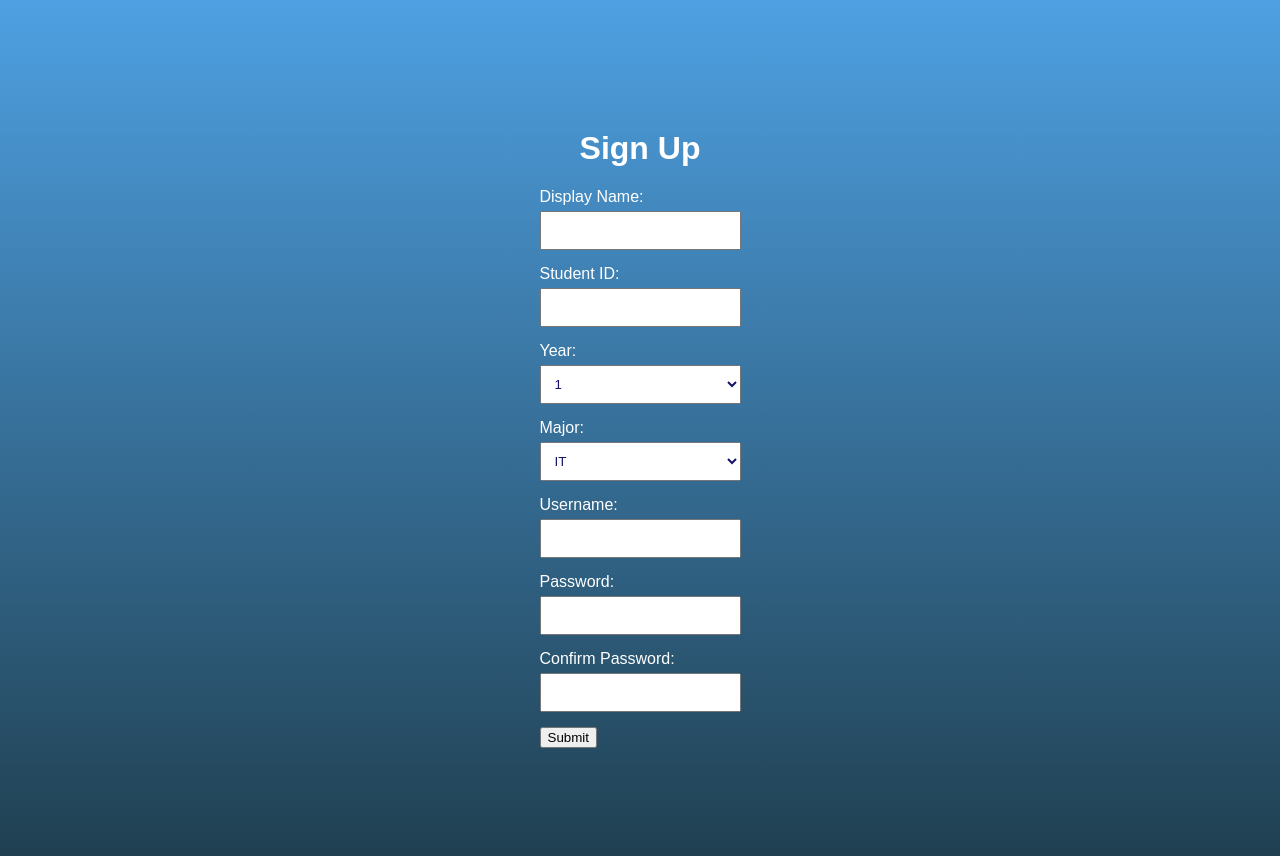
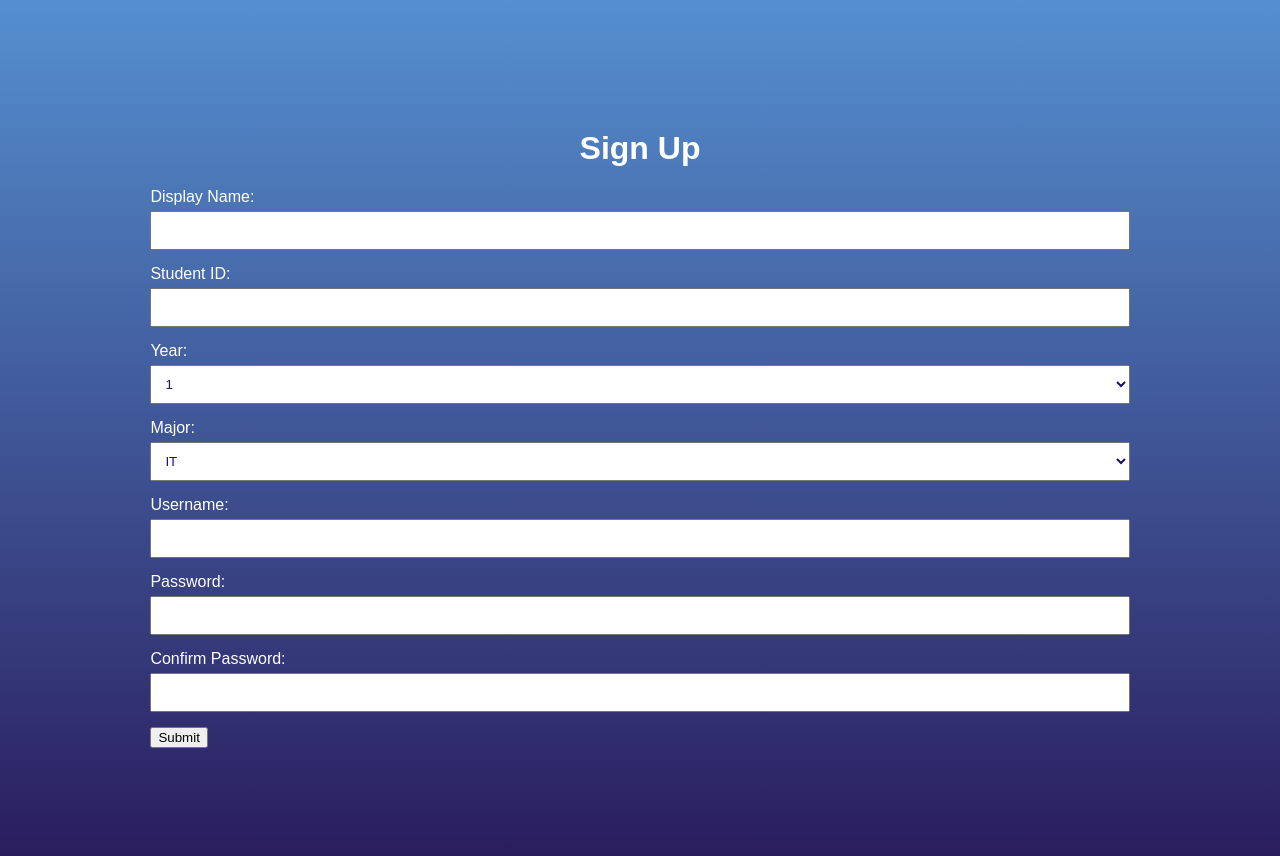
Before and after one commit to Pattrapol-Yaowaraj/All-IT-By-Jing-, a Django app: page /accounts/register/ in a window 1280 px wide. Run offline with Django 4.2, Linux system fonts and the light colour scheme.

Commit message:
149:edit text box

```diff
--- a/All_IT/accounts/templates/account/signup.html
+++ b/All_IT/accounts/templates/account/signup.html
@@ -1,3 +1,4 @@
+{% load static %}
 <!DOCTYPE html>
 <html lang="en">
 <head>
@@ -10,7 +11,9 @@
       padding: 20px;
       color: white;
       height: 100vh;
-      background-image: linear-gradient(to bottom, #4ea0e2, #204051);
+      background-image: linear-gradient(rgb(85, 144, 208),rgb(42, 29, 94) );
+      background-size: cover;
+      background-repeat: no-repeat;
       display: flex;
       flex-direction: column;
       align-items: center;
@@ -23,6 +26,7 @@
     label {
       display: block;
       margin-bottom: 5px;
+      color: rgb(255, 255, 255);
     }
     input, select {
       width: 100%;
@@ -34,19 +38,19 @@
 </head>
 <body>
   <h1>Sign Up</h1>
-  <form method="post" action="{% url 'registration:register' %}">
+  <form method="post" action="{% url 'registration:register' %}" style="width: 80%;">
     {% csrf_token %}
     {% if user_form.errors %}
       {% for field in user_form %}
         {% for error in field.errors %}
-          <div style="color: red;">{{ error }}</div>
+          <div style="color: red;" size="1rem">{{ error }}</div>
         {% endfor %}
       {% endfor %}
     {% endif %}
     {% if profile_form.errors %}
       {% for field in profile_form %}
         {% for error in field.errors %}
-          <div style="color: red;">{{ error }}</div>
+          <div style="color: red;" size="1rem">{{ error }}</div>
         {% endfor %}
       {% endfor %}
     {% endif %}
```
Also changed, not shown: All_IT/static/display/real backgroud.png (added).
